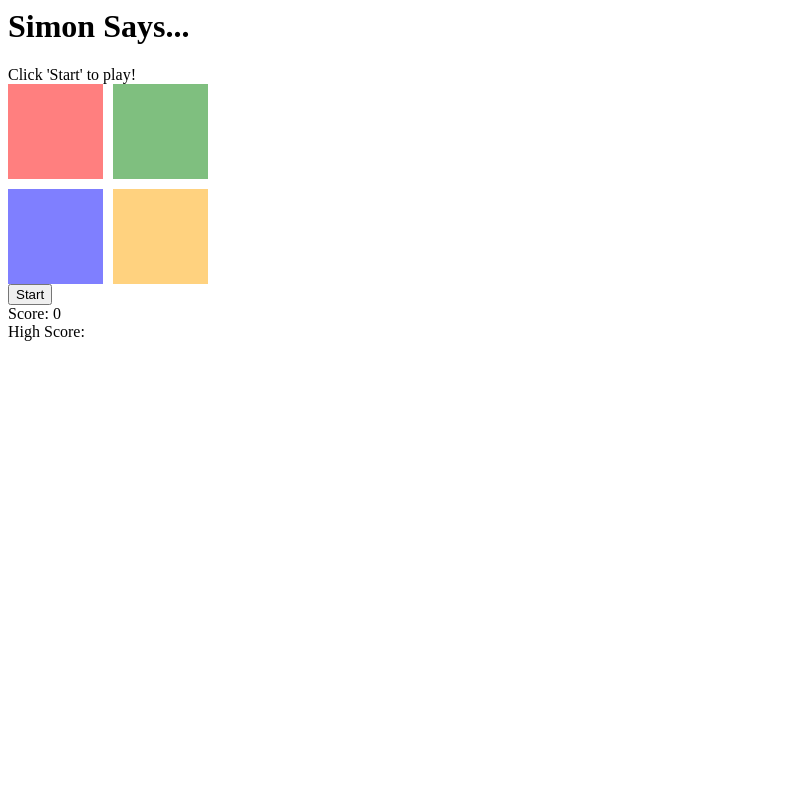
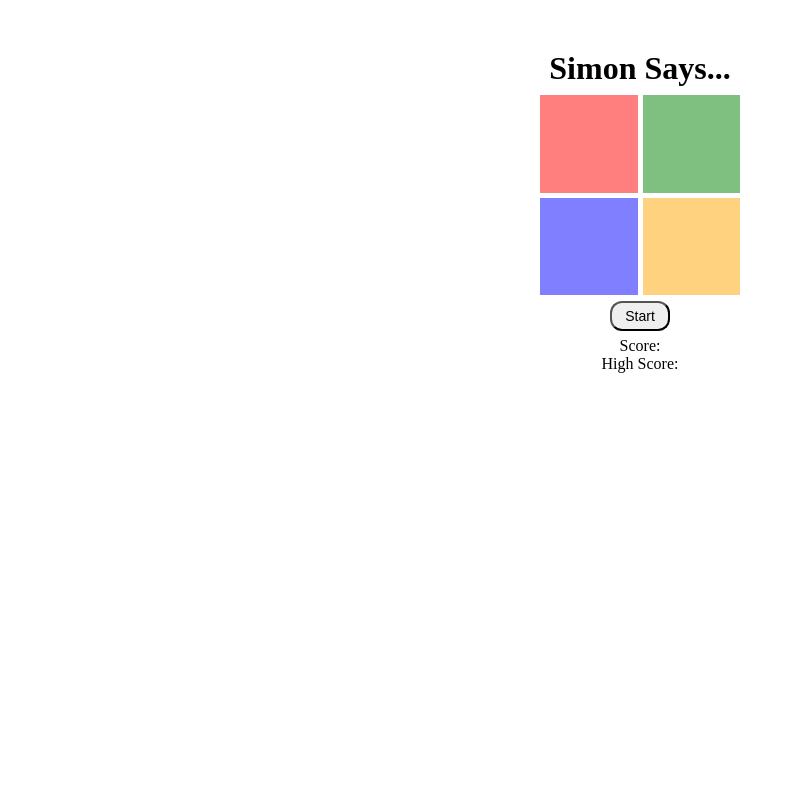
Before and after one commit to kevsohn/discord_games, a Python web app: template discord_games/templates/simon.html in a window 1280 px wide. Shown: the whole page, without its empty margins (0-795 px from the left). Run offline with Jinja, Linux system fonts and the light colour scheme; the template is opened without the code that fills it, so the values that code supplies are empty.

Commit message:
polished simon says UI

```diff
--- a/discord_games/static/simon.css
+++ b/discord_games/static/simon.css
@@ -1,9 +1,54 @@
+html, body {
+    margin-top: 10px;
+}
+
+body {
+    display: flex;
+    flex-direction: column;
+    align-items: center;
+}
+
+h1 {
+    text-align: center;
+    margin: 30 0 0 0;
+    font-weight: bold;
+}
+
+.wrap {
+    display: flex;
+    flex-direction: column;
+    align-items: center;
+}
+
+#status {
+    font-size: 18px;
+    padding: 4px;
+}
+
 #squares {
     display: grid;
     grid-template-columns: 1fr 1fr;
     width: 200px;
     height: 200px;
-    gap: 10px;
+    gap: 5px;
+}
+
+#start {
+    cursor: pointer;
+    width: 60px;
+    height: 30px;
+    font-size: 14px;
+    margin: 6px 0 6px 0;
+    /* center content inside */
+    display: flex;
+    justify-content: center;
+    align-items: center;
+    /* rounded corners */
+    border-radius: 12px;
+}
+/* runs when clicked */
+#start:active {
+    transform: scale(0.95);
 }
 
 .colour {
--- a/discord_games/templates/simon.html
+++ b/discord_games/templates/simon.html
@@ -1,30 +1,15 @@
+<html lang="en">
 <head>
+    <meta charset="UTF-8" />
+    <meta name="viewport" content="width=device-width, initial-scale=1.0"/>
     <title>Simon Says</title>
-    <style>
-        #squares {
-            display: grid;
-            grid-template-columns: 1fr 1fr;
-            gap: 10px;
-            width: 200px;
-            height: 200px;
-        }
-        .colour {
-            pointer-events: none;
-            opacity: 0.5;
-        }
-        .colour.on {
-            pointer-events: auto;
-            opacity: 0.7;
-        }
-        .colour.flash {
-            opacity: 1;
-        }
-    </style>
+    <link rel='stylesheet' href="{{ url_for('static', filename='simon.css') }}">
 </head>
 
 <body>
     <h1>Simon Says...</h1>
-    <div id='status'>Click 'Start' to play!</div>
+    <div class='wrap'>
+        <div id='status'> </div>
         <div id='squares'>
             <div class='colour' id='r' style='background: red;'></div>
             <div class='colour' id='g' style='background: green;'></div>
@@ -32,8 +17,9 @@
             <div class='colour' id='o' style='background: orange;'></div>
         </div>
         <button id='start'>Start</button>
-    <div id='score'>Score: 0</div>
-    <div id='highscore'>High Score:</div>
+        <div id='score-base'>Score: <span id='score'> </span></div>
+        <div id='hscore-base'>High Score: <span id='hscore'> </span></div>
+    </div>
 
     <script>
         // the class attribute is a group identifier and
@@ -42,12 +28,17 @@
         const flash_time = 200  // ms
         const wait_time = 1000  // ms
 
+        async function init() {
+            // urls on client-side need to have Blueprint prefix included
+            const r = await fetch('/simon/init', {method: 'GET'})
+            const data = await r.json()
+            document.getElementById('status').textContent = 'Click "Start" to play!'
+            document.getElementById('score').textContent = '0'
+            document.getElementById('hscore').textContent = `${data.hscore}`
+        }
+
         async function start() {
-            // urls on client-side need to have Blueprint prefix included
-            const resp = await fetch('/simon/start', {method: 'GET'})
-            const data = await resp.json()
-            document.getElementById('score').textContent = 'Score: 0'
-            document.getElementById('highscore').textContent = `High Score: ${data.highscore}`
+            await init()
             await show_sequence()
         }
 
@@ -56,8 +47,8 @@
             document.getElementById('status').textContent = 'Watch closely...'
             await new Promise(r => setTimeout(r, wait_time))
 
-            const resp = await fetch('/simon/sequence', {method: 'POST'})
-            const data = await resp.json()
+            const r = await fetch('/simon/get_sequence', {method: 'POST'})
+            const data = await r.json()
             for (const colour of data.sequence) {
                 await flash(colour)
                 await new Promise(r => setTimeout(r, flash_time))
@@ -74,22 +65,24 @@
         // status: game_over, continue, next (turn)
         async function verify_choice(colour) {
             // header tells server how to read data
-            const resp = await fetch('/simon/verify', {
+            const r = await fetch('/simon/verify', {
                 method: 'POST',
                 headers: {'Content-Type': 'application/json'},
                 body: JSON.stringify({choice: colour})
             })
-            const data = await resp.json()
+            const data = await r.json()
 
             if (data.status == 'game_over') {
                 disable_squares()
                 document.getElementById('status').textContent = 'Game Over'
-                document.getElementById('score').textContent = `Final Score: ${data.final}`
-                document.getElementById('highscore').textContent = `High Score: ${data.highscore}`
+                document.getElementById('score').textContent = `${data.score}`
+                document.getElementById('hscore').textContent = `${data.hscore}`
+                return
             }
-            else if (data.status == 'continue') {
-                document.getElementById('score').textContent = `Score: ${data.score}`
+            if (data.status == 'continue') {
+                document.getElementById('score').textContent = `${data.score}`
                 await show_sequence()
+                return
             }
         }
 
@@ -110,8 +103,13 @@
         }
 
         // ------------------  main ----------------------
+        window.onload = async function() {
             disable_squares()
+            await init()
+        }
+
         document.getElementById('start').addEventListener('click', start)
+
         // forEach returns the element, not its id
         squares.forEach(colour => {
             // need to have async inside listener if fns are async
```
Also changed, not shown: discord_games/games/simon.py (+5 -5 lines). Lines whose indentation alone changed are shown as unchanged.
